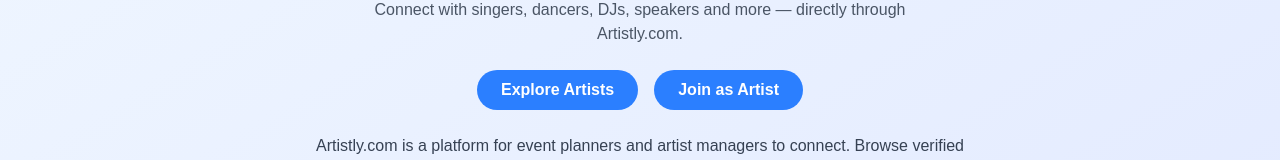
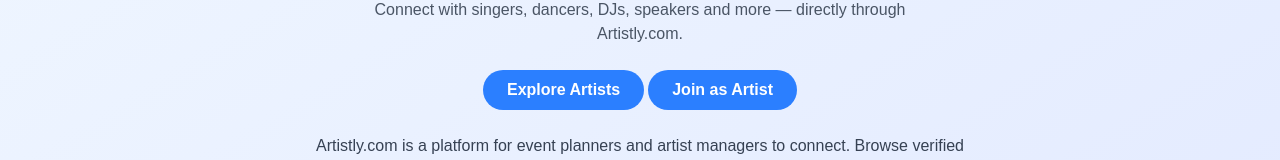
Before and after one commit to Ritik07234/Artisley, a Next.js app: page / in a window 1280 px wide. Shown: the part 138-298 px from the top of the page. Built offline with nearby package versions, Linux system fonts and the light colour scheme.

Commit message:
deployment errors resolved

```diff
--- a/app/globals.css
+++ b/app/globals.css
@@ -4,13 +4,6 @@
   --background: #ffffff;
   --foreground: #171717;
   --primary: #3b82f6;
-}
-
-@theme inline {
-  --color-background: var(--background);
-  --color-foreground: var(--foreground);
-  --font-sans: var(--font-geist-sans);
-  --font-mono: var(--font-geist-mono);
 }
 
 @media (prefers-color-scheme: dark) {
--- a/app/page.tsx
+++ b/app/page.tsx
@@ -4,6 +4,7 @@
 import Link from 'next/link';
 import { motion } from 'framer-motion';
 import Head from 'next/head';
+import Image from 'next/image';
 
 const categories = [
   {
@@ -58,16 +59,18 @@
             <p className="text-gray-600 dark:text-white max-w-xl mx-auto">
               Connect with singers, dancers, DJs, speakers and more — directly through Artistly.com.
             </p>
-            <div className="flex flex-col sm:flex-row gap-4 justify-center mt-6">
-              <Link href="/artists">
-                <button className="bg-blue-500 text-white px-6 py-2 rounded-full font-semibold hover:bg-blue-600 transition-colors block mx-auto">
-                  Explore Artists
-                </button>
+            <div className="flex flex-col sm:flex-row gap-1 justify-center mt-6">
+              <Link
+                href="/artists"
+                className="bg-blue-500 text-white px-6 py-2 rounded-full font-semibold hover:bg-blue-600 transition-colors text-center"
+              >
+                Explore Artists
               </Link>
-              <Link href="/onboard">
-                <button className="bg-blue-500 text-white px-6 py-2 rounded-full font-semibold hover:bg-blue-600 transition-colors block mx-auto">
-                  Join as Artist
-                </button>
+              <Link
+                href="/onboard"
+                className="bg-blue-500 text-white px-6 py-2 rounded-full font-semibold hover:bg-blue-600 transition-colors text-center"
+              >
+                Join as Artist
               </Link>
             </div>
           </section>
@@ -84,7 +87,7 @@
                 key={category.title}
                 className="border rounded-lg p-6 text-center shadow bg-white dark:bg-gray-700 dark:border-gray-600 transition-all duration-200 hover:scale-105 hover:shadow-lg hover:border-primary dark:hover:border-blue-400 cursor-pointer"
               >
-                <img
+                <Image
                   src={category.img}
                   alt={category.alt}
                   className="mx-auto mb-2 w-full h-24 object-cover object-top rounded-full border border-gray-200 dark:border-gray-600"
--- a/app/providers.tsx
+++ b/app/providers.tsx
@@ -7,7 +7,7 @@
 
 export function Providers({ children }: { children: React.ReactNode }) {
   return (
-    <ThemeProvider attribute="class" defaultTheme="system" enableSystem>
+    <ThemeProvider attribute="class" defaultTheme="light" enableSystem>
       <ArtistsProvider>
         <ShortlistProvider>{children}</ShortlistProvider>
       </ArtistsProvider>
--- a/components/ArtistCard.tsx
+++ b/components/ArtistCard.tsx
@@ -3,6 +3,7 @@
 import { Artist } from '@/types';
 import { useShortlist } from '@/context/ShortlistContext';
 import { Heart, HeartOff } from 'lucide-react';
+import Image from 'next/image';
 
 interface ArtistCardProps {
   artist: Artist;
@@ -15,10 +16,12 @@
   return (
     <div className={`border rounded-xl shadow bg-white dark:bg-gray-900 dark:border-gray-700 hover:shadow-lg transition-all duration-200 flex flex-col w-full h-full max-w-none relative ${small ? 'h-[320px]' : 'h-[360px]'}`}>
       <div className={`w-full flex-shrink-0 flex items-center justify-center relative ${small ? 'h-[65%]' : 'h-[60%]'}`}>
-        <img
+        <Image
           src={artist.image || (artist.category === 'Singer' ? '/images/singers.jpeg' : artist.category === 'Dancer' ? '/images/dancers.jpeg' : artist.category === 'DJ' ? '/images/djs.jpeg' : '/images/speaker.jpeg')}
           alt={artist.name + ' profile'}
           className={`object-cover object-top rounded-full border-4 border-white dark:border-gray-900 ${small ? 'w-20 h-20 mt-2' : 'w-28 h-28 mt-2'} shadow-md`}
+          height={small ? 80 : 112}
+          width={small ? 80 : 112}
           loading="lazy"
         />
         <button
--- a/components/ArtistForm.tsx
+++ b/components/ArtistForm.tsx
@@ -5,6 +5,7 @@
 import { yupResolver } from '@hookform/resolvers/yup';
 import { useState } from 'react';
 import { useArtists } from '@/context/ArtistsContext';
+import Image from 'next/image';
 
 const schema = yup.object().shape({
   name: yup.string().required(),
@@ -16,6 +17,15 @@
 });
 
 const DEFAULT_LANGUAGES = ['Hindi', 'English', 'Punjabi'];
+
+type ArtistFormData = {
+  name: string;
+  bio: string;
+  category: string[];
+  languages: string[];
+  priceRange: string;
+  location: string;
+};
 
 /**
  * ArtistForm - Form for onboarding a new artist
@@ -59,7 +69,7 @@
   };
 
   // Handle form submit
-  const onSubmit = (data: any) => {
+  const onSubmit = (data: ArtistFormData) => {
     let imageUrl = '';
     if (image) {
       imageUrl = URL.createObjectURL(image);
@@ -218,7 +228,7 @@
           <label htmlFor="profileImage" className="block font-semibold mb-1">Profile Image (Optional)</label>
           <input id="profileImage" type="file" className="w-full border rounded px-3 py-2 border-gray-300 dark:border-gray-700 bg-white dark:bg-gray-800 text-black dark:text-white focus:outline-none focus:ring-2 focus:ring-primary" onChange={handleImageChange} />
           {preview && (
-            <img src={preview} alt="Profile Preview" className="mt-2 w-24 h-24 object-cover rounded-full border" />
+            <Image src={preview} alt="Profile Preview" className="mt-2 w-24 h-24 object-cover rounded-full border" width={96} height={96} />
           )}
         </div>
       </div>
--- a/components/Navbar.tsx
+++ b/components/Navbar.tsx
@@ -2,12 +2,18 @@
 
 import Link from 'next/link';
 import { Menu, Home, Sun, Moon } from "lucide-react";
-import { useState } from "react";
+import { useState, useEffect } from "react";
 import { useTheme } from 'next-themes';
 
 export default function Navbar() {
   const [menuOpen, setMenuOpen] = useState(false);
-  const { theme, setTheme, resolvedTheme } = useTheme();
+  const [mounted, setMounted] = useState(false);
+  const { setTheme, resolvedTheme } = useTheme();
+
+  // Prevent hydration mismatch by only rendering theme toggle after mount
+  useEffect(() => {
+    setMounted(true);
+  }, []);
 
   return (
     <nav className="fixed top-0 left-0 right-0 bg-white dark:bg-gray-800 border-b border-gray-200 dark:border-gray-700 shadow px-6 py-4 flex justify-between items-center transition-colors z-50">
@@ -40,6 +46,7 @@
           Dashboard
         </Link>
         {/* Theme Toggle Button */}
+        {mounted && (
           <button
             aria-label="Toggle theme"
             onClick={() => setTheme(resolvedTheme === 'dark' ? 'light' : 'dark')}
@@ -47,6 +54,7 @@
           >
             {resolvedTheme === 'dark' ? <Sun className="w-5 h-5 text-yellow-400" /> : <Moon className="w-5 h-5 text-gray-700 dark:text-gray-300" />}
           </button>
+        )}
       </div>
 
       {/* Mobile Nav */}
@@ -59,6 +67,7 @@
           <Menu className="w-6 h-6 text-primary" />
         </button>
         {/* Theme Toggle Button (Mobile) */}
+        {mounted && (
           <button
             aria-label="Toggle theme"
             onClick={() => setTheme(resolvedTheme === 'dark' ? 'light' : 'dark')}
@@ -66,6 +75,7 @@
           >
             {resolvedTheme === 'dark' ? <Sun className="w-5 h-5 text-yellow-400" /> : <Moon className="w-5 h-5 text-gray-700 dark:text-gray-300" />}
           </button>
+        )}
       </div>
 
       {/* Mobile Dropdown */}
```
Lines whose indentation alone changed are shown as unchanged.
